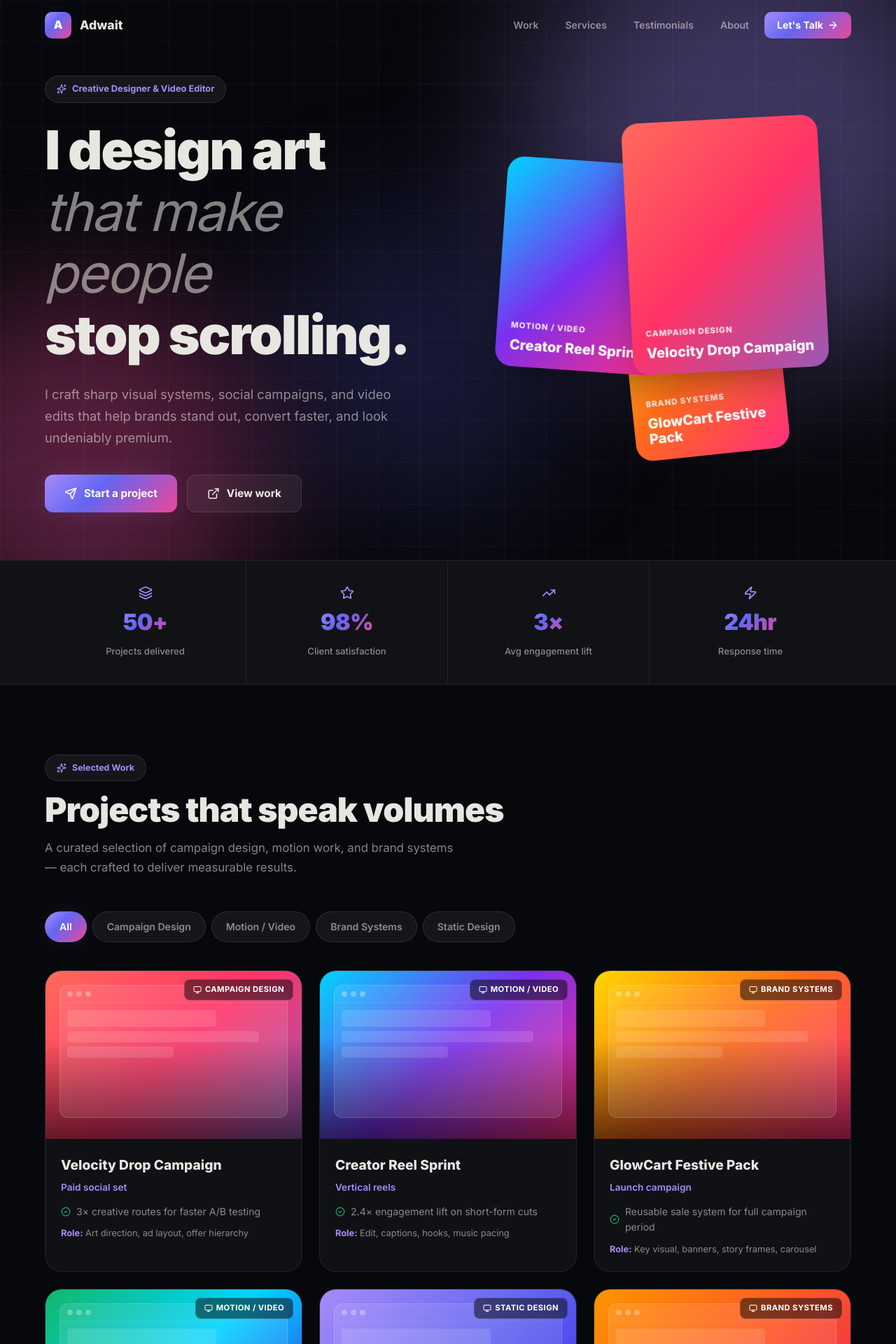
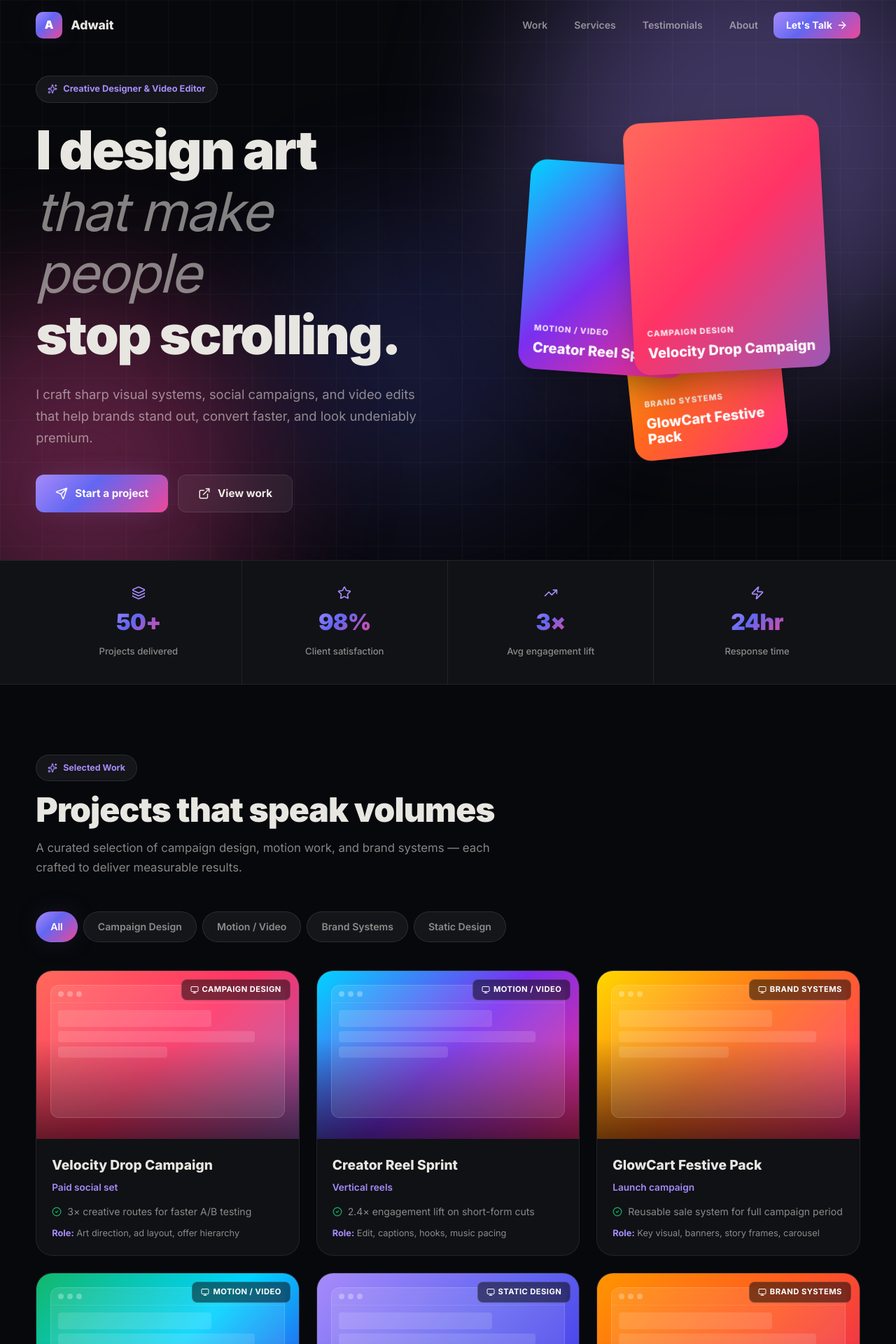
Before and after one commit to Reshu-Bhatt3429/websiteWebhouse, a React (Vite) app: page / in a window 1280 px wide. Shown: the top 1920 px of the page at 70% size. Built offline with nearby package versions, Linux system fonts and the light colour scheme.

Commit message:
Improve wide screen layout

```diff
--- a/src/styles.css
+++ b/src/styles.css
@@ -17,13 +17,13 @@ button{cursor:pointer}
   --r:16px;--r-lg:24px;
   --shadow:0 20px 60px -20px rgba(0,0,0,0.5);
   --shadow-glow:0 0 40px -10px var(--accent-glow);
-  --max-w:1200px;
+  --max-w:1840px;
 }
 
 /* ═══ NAV ═══ */
 .nav{position:fixed;top:0;left:0;right:0;z-index:100;transition:all .35s ease}
 .nav--scrolled{background:rgba(7,8,12,0.82);backdrop-filter:blur(20px);border-bottom:1px solid var(--line)}
-.nav__wrap{max-width:var(--max-w);margin:0 auto;padding:0 24px;display:flex;align-items:center;justify-content:space-between;height:72px}
+.nav__wrap{max-width:var(--max-w);margin:0 auto;padding:0 clamp(24px,4vw,56px);display:flex;align-items:center;justify-content:space-between;height:72px}
 .nav__logo{display:flex;align-items:center;gap:12px;font-weight:800;font-size:1.1rem}
 .nav__mark{width:38px;height:38px;border-radius:10px;background:var(--gradient-hero);display:grid;place-items:center;color:#fff;font-weight:900;font-size:16px;box-shadow:var(--shadow-glow)}
 .nav__links{display:flex;align-items:center;gap:6px}
@@ -45,12 +45,12 @@ button{cursor:pointer}
 .hero__orb--3{width:400px;height:400px;background:#6366f1;top:40%;left:30%;animation-delay:-8s;opacity:.2}
 @keyframes orbFloat{0%,100%{transform:translate(0,0) scale(1)}50%{transform:translate(30px,-20px) scale(1.08)}}
 .hero__grid-overlay{position:absolute;inset:0;background-image:linear-gradient(rgba(255,255,255,.03) 1px,transparent 1px),linear-gradient(90deg,rgba(255,255,255,.03) 1px,transparent 1px);background-size:60px 60px}
-.hero__wrap{position:relative;z-index:2;max-width:var(--max-w);margin:0 auto;padding:0 24px;display:grid;grid-template-columns:1fr .9fr;align-items:center;gap:60px}
+.hero__wrap{position:relative;z-index:2;width:100%;max-width:var(--max-w);margin:0 auto;padding:0 clamp(24px,4vw,56px);display:grid;grid-template-columns:minmax(0,1.05fr) minmax(520px,.95fr);align-items:center;gap:clamp(60px,7vw,120px)}
 .hero__eyebrow{display:inline-flex;align-items:center;gap:8px;padding:8px 16px;background:var(--glass);border:1px solid var(--glass-border);border-radius:100px;font-size:.8rem;font-weight:700;color:var(--accent);margin-bottom:24px;backdrop-filter:blur(10px)}
 .hero__title{font-size:clamp(2.8rem,6vw,5.2rem);font-weight:900;line-height:1.15;letter-spacing:-.03em;margin-bottom:24px}
 .hero__gradient-text{background:var(--gradient-hero);-webkit-background-clip:text;-webkit-text-fill-color:transparent;background-clip:text}
 .hero__italic-text{font-style:italic;font-weight:300;opacity:.55}
-.hero__sub{font-size:1.15rem;color:var(--muted);max-width:540px;margin-bottom:36px;line-height:1.7}
+.hero__sub{font-size:1.15rem;color:var(--muted);max-width:620px;margin-bottom:36px;line-height:1.7}
 .hero__actions{display:flex;gap:14px;flex-wrap:wrap}
 
 /* Buttons */
@@ -62,12 +62,12 @@ button{cursor:pointer}
 .btn--full{width:100%;justify-content:center}
 
 /* Hero cards */
-.hero__visual{position:relative;height:500px}
+.hero__visual{position:relative;height:clamp(500px,38vw,640px)}
 .hero__card{position:absolute;border-radius:var(--r-lg);overflow:hidden;box-shadow:var(--shadow);transition:transform .4s ease}
 .hero__card:hover{transform:scale(1.03)!important}
-.hero__card--1{width:280px;height:360px;top:0;right:40px;transform:rotate(-3deg);z-index:3;animation:cardFloat1 6s ease-in-out infinite}
-.hero__card--2{width:240px;height:300px;top:60px;right:260px;transform:rotate(4deg);z-index:2;animation:cardFloat2 7s ease-in-out infinite}
-.hero__card--3{width:220px;height:280px;bottom:20px;right:100px;transform:rotate(-6deg);z-index:1;animation:cardFloat3 8s ease-in-out infinite}
+.hero__card--1{width:clamp(280px,19vw,360px);height:clamp(360px,25vw,460px);top:0;right:clamp(20px,4vw,80px);transform:rotate(-3deg);z-index:3;animation:cardFloat1 6s ease-in-out infinite}
+.hero__card--2{width:clamp(240px,16vw,310px);height:clamp(300px,21vw,400px);top:clamp(54px,5vw,90px);right:clamp(240px,18vw,380px);transform:rotate(4deg);z-index:2;animation:cardFloat2 7s ease-in-out infinite}
+.hero__card--3{width:clamp(220px,15vw,290px);height:clamp(280px,20vw,370px);bottom:20px;right:clamp(70px,9vw,170px);transform:rotate(-6deg);z-index:1;animation:cardFloat3 8s ease-in-out infinite}
 @keyframes cardFloat1{0%,100%{transform:rotate(-3deg) translateY(0)}50%{transform:rotate(-3deg) translateY(-12px)}}
 @keyframes cardFloat2{0%,100%{transform:rotate(4deg) translateY(0)}50%{transform:rotate(4deg) translateY(-10px)}}
 @keyframes cardFloat3{0%,100%{transform:rotate(-6deg) translateY(0)}50%{transform:rotate(-6deg) translateY(-8px)}}
@@ -77,7 +77,7 @@ button{cursor:pointer}
 
 /* ═══ STATS ═══ */
 .stats{border-top:1px solid var(--line);border-bottom:1px solid var(--line);background:var(--surface)}
-.stats__wrap{max-width:var(--max-w);margin:0 auto;padding:0 24px;display:grid;grid-template-columns:repeat(4,1fr)}
+.stats__wrap{max-width:var(--max-w);margin:0 auto;padding:0 clamp(24px,4vw,56px);display:grid;grid-template-columns:repeat(4,1fr)}
 .stats__item{display:flex;flex-direction:column;align-items:center;gap:6px;padding:36px 16px;text-align:center;border-right:1px solid var(--line);position:relative}
 .stats__item:last-child{border-right:none}
 .stats__icon{color:var(--accent)}
@@ -88,16 +88,16 @@ button{cursor:pointer}
 .section-header{margin-bottom:48px}
 .section-header__eyebrow{display:inline-flex;align-items:center;gap:8px;padding:8px 16px;background:var(--glass);border:1px solid var(--glass-border);border-radius:100px;font-size:.78rem;font-weight:700;color:var(--accent);margin-bottom:16px;backdrop-filter:blur(10px)}
 .section-header__title{font-size:clamp(2rem,4vw,3rem);font-weight:900;letter-spacing:-.02em;line-height:1.05;margin-bottom:14px}
-.section-header__sub{font-size:1.05rem;color:var(--muted);max-width:600px;line-height:1.7}
+.section-header__sub{font-size:1.05rem;color:var(--muted);max-width:680px;line-height:1.7}
 
 /* ═══ WORK ═══ */
 .work{padding:100px 0}
-.work__wrap{max-width:var(--max-w);margin:0 auto;padding:0 24px}
+.work__wrap{max-width:var(--max-w);margin:0 auto;padding:0 clamp(24px,4vw,56px)}
 .work__filters{display:flex;gap:8px;margin-bottom:40px;flex-wrap:wrap}
 .work__filter{padding:10px 20px;border-radius:100px;background:var(--glass);border:1px solid var(--glass-border);color:var(--muted);font-weight:600;font-size:.88rem;transition:all .25s;backdrop-filter:blur(10px)}
 .work__filter:hover{color:var(--ink);border-color:rgba(255,255,255,.2)}
 .work__filter--active{background:var(--gradient-hero);color:#fff;border-color:transparent;box-shadow:var(--shadow-glow)}
-.work__grid{display:grid;grid-template-columns:repeat(3,1fr);gap:24px}
+.work__grid{display:grid;grid-template-columns:repeat(auto-fit,minmax(360px,1fr));gap:24px}
 
 /* Project Card */
 .pcard{border-radius:var(--r-lg);overflow:hidden;background:var(--surface);border:1px solid var(--line);transition:all .35s ease}
@@ -123,8 +123,8 @@ button{cursor:pointer}
 
 /* ═══ SERVICES ═══ */
 .services{padding:100px 0;background:linear-gradient(180deg,var(--bg),rgba(167,139,250,.04),var(--bg))}
-.services__wrap{max-width:var(--max-w);margin:0 auto;padding:0 24px}
-.services__grid{display:grid;grid-template-columns:repeat(3,1fr);gap:24px}
+.services__wrap{max-width:var(--max-w);margin:0 auto;padding:0 clamp(24px,4vw,56px)}
+.services__grid{display:grid;grid-template-columns:repeat(auto-fit,minmax(320px,1fr));gap:24px}
 .scard{position:relative;padding:36px 28px;border-radius:var(--r-lg);background:var(--surface);border:1px solid var(--line);transition:all .35s ease;overflow:hidden}
 .scard:hover{border-color:rgba(167,139,250,.25);transform:translateY(-4px);box-shadow:var(--shadow-glow)}
 .scard__number{position:absolute;top:20px;right:24px;font-size:3rem;font-weight:900;color:rgba(255,255,255,.04);line-height:1}
@@ -136,8 +136,8 @@ button{cursor:pointer}
 
 /* ═══ TESTIMONIALS ═══ */
 .testimonials{padding:100px 0}
-.testimonials__wrap{max-width:var(--max-w);margin:0 auto;padding:0 24px}
-.testimonials__grid{display:grid;grid-template-columns:repeat(3,1fr);gap:24px}
+.testimonials__wrap{max-width:var(--max-w);margin:0 auto;padding:0 clamp(24px,4vw,56px)}
+.testimonials__grid{display:grid;grid-template-columns:repeat(auto-fit,minmax(320px,1fr));gap:24px}
 .tcard{padding:32px;border-radius:var(--r-lg);background:var(--surface);border:1px solid var(--line);transition:all .35s}
 .tcard:hover{border-color:rgba(167,139,250,.2);box-shadow:var(--shadow-glow)}
 .tcard__stars{display:flex;gap:4px;color:#fbbf24;margin-bottom:18px}
@@ -149,7 +149,7 @@ button{cursor:pointer}
 
 /* ═══ ABOUT ═══ */
 .about{padding:100px 0;background:linear-gradient(180deg,var(--bg),rgba(99,102,241,.04),var(--bg))}
-.about__wrap{max-width:var(--max-w);margin:0 auto;padding:0 24px;display:grid;grid-template-columns:1.2fr .8fr;gap:60px;align-items:center}
+.about__wrap{max-width:var(--max-w);margin:0 auto;padding:0 clamp(24px,4vw,56px);display:grid;grid-template-columns:1.2fr .8fr;gap:clamp(60px,7vw,120px);align-items:center}
 .about__text{font-size:1.05rem;color:var(--muted);line-height:1.75;margin-bottom:16px}
 .about__text strong{color:var(--ink)}
 .about__tools{margin-top:32px}
@@ -170,7 +170,7 @@ button{cursor:pointer}
 
 /* ═══ CONTACT ═══ */
 .contact{padding:100px 0}
-.contact__wrap{max-width:var(--max-w);margin:0 auto;padding:0 24px;display:grid;grid-template-columns:1fr 1fr;gap:60px;align-items:start}
+.contact__wrap{max-width:var(--max-w);margin:0 auto;padding:0 clamp(24px,4vw,56px);display:grid;grid-template-columns:1fr 1fr;gap:clamp(60px,7vw,120px);align-items:start}
 .contact__text{font-size:1.05rem;color:var(--muted);line-height:1.75;margin-bottom:32px}
 .contact__channels{display:flex;flex-wrap:wrap;gap:10px}
 .contact__channel{display:inline-flex;align-items:center;gap:10px;padding:12px 20px;border-radius:12px;background:var(--glass);border:1px solid var(--glass-border);font-weight:600;font-size:.88rem;color:var(--muted);backdrop-filter:blur(10px);transition:all .25s}
@@ -187,7 +187,7 @@ button{cursor:pointer}
 
 /* ═══ FOOTER ═══ */
 .footer{border-top:1px solid var(--line);padding:60px 0 30px;background:rgba(0,0,0,.2)}
-.footer__wrap{max-width:var(--max-w);margin:0 auto;padding:0 24px}
+.footer__wrap{max-width:var(--max-w);margin:0 auto;padding:0 clamp(24px,4vw,56px)}
 .footer__brand{margin-bottom:40px}
 .footer__brand p{color:var(--muted);margin-top:14px;font-size:.92rem;max-width:360px}
 .footer__links{display:grid;grid-template-columns:repeat(3,1fr);gap:32px;margin-bottom:48px}
```
Also changed, not shown: 4 other files (tests, documents, lock files or other folders).
